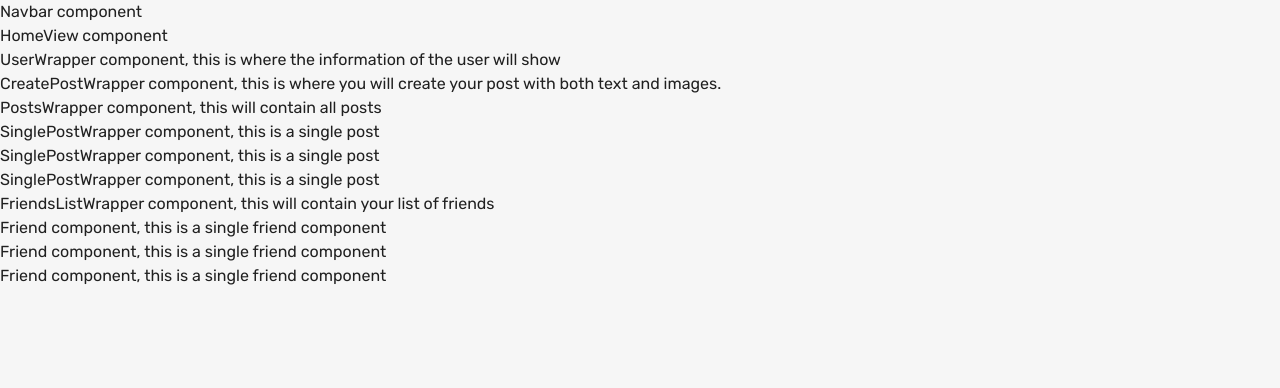
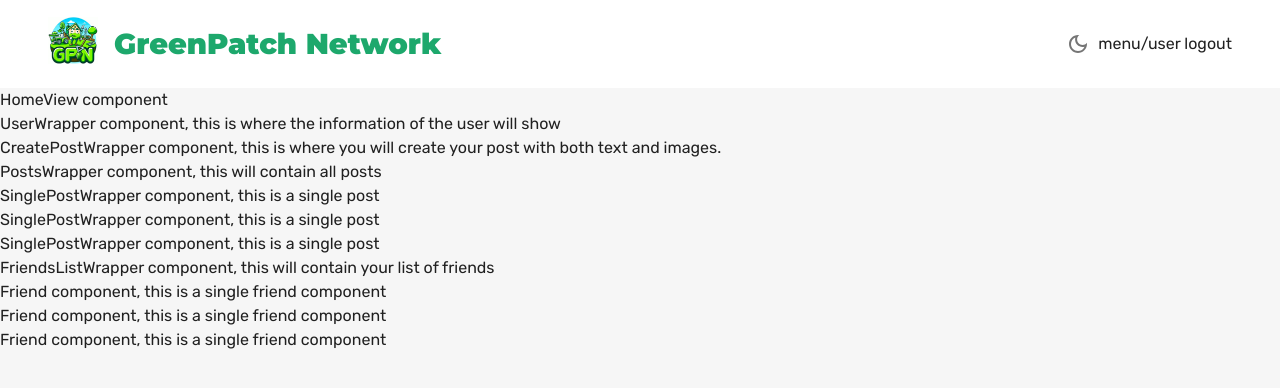
Before and after one commit to davidstalgren/exjobb_fed22d, a React (Create React App) app in the folder client/: page /home in a window 1280 px wide. Shown: the top 388 px of the page. Built offline with nearby package versions, Linux system fonts and the light colour scheme.

Commit message:
start buildning the navbar for HomeView. Logo/Heading and theme

```diff
--- a/client/src/components/Navbar.jsx
+++ b/client/src/components/Navbar.jsx
@@ -1,7 +1,40 @@
+import { useMediaQuery, useTheme, Typography } from "@mui/material";
+import { useState } from "react"
+import { useDispatch, useSelector } from "react-redux";
+import { useNavigate } from "react-router-dom"
+import { BoxSpaced } from "./styled/StyledBox";
+import { Logo } from "./Logo";
+import IconButton from '@mui/material/IconButton';
+import LightModeOutlinedIcon from '@mui/icons-material/LightModeOutlined';
+import DarkModeOutlinedIcon from '@mui/icons-material/DarkModeOutlined';
+import { setMode } from "../store/reducers/reducers";
+
 export function Navbar() {
+  const navigate = useNavigate();
+  const dispatch = useDispatch();
+  const theme = useTheme();
+  const user = useSelector((state) => state.user);
+  const isDesktop = useMediaQuery('(min-width: 900px)');
+  const [mobileMenuOpen, setMobileMenuOpen] = useState(false);
   return (
-    <>
-      <div>Navbar component</div>
-    </>
+    <BoxSpaced BoxSpaced padding='1rem 3rem' backgroundColor={theme.palette.background.alt}>
+      <BoxSpaced gap='1rem'>
+        {isDesktop ? <Logo width={50} /> : <Logo width={40} />}
+        <Typography align="center" variant="h1" color="primary" fontWeight='900' fontSize='clamp(1rem, 1vw + 1rem, 2.5rem)'>
+          GreenPatch Network
+        </Typography>
+      </BoxSpaced>
+
+      {isDesktop ? (
+        <BoxSpaced>
+          <IconButton onClick={() => dispatch(setMode())}>
+            {theme.palette.mode === 'light' ? <DarkModeOutlinedIcon /> : <LightModeOutlinedIcon />}
+          </IconButton>
+          <p>menu/user logout</p>
+
+        </BoxSpaced>
+      ) : <p>mobile view</p>}
+
+    </BoxSpaced>
   )
 }
```
